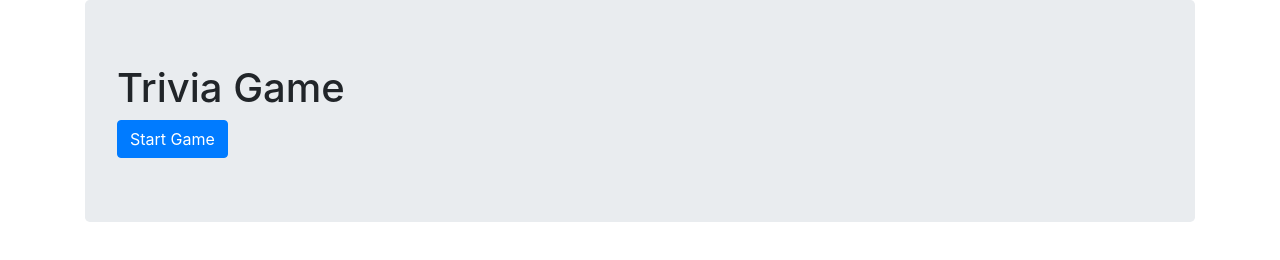
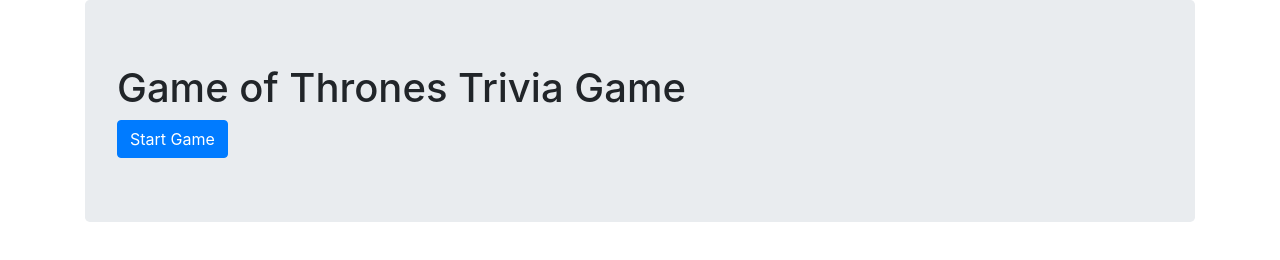
Before and after one commit to Jakenbake20/triviaGame, a plain HTML site: page index.html in a window 1280 px wide. Drawn offline with nearby package versions, Linux system fonts and the light colour scheme.

Commit message:
modified index doc

```diff
--- a/index.html
+++ b/index.html
@@ -15,12 +15,13 @@
   <body>
     <div class="container">
       <div class="jumbotron">
-        <h1>Trivia Game</h1>
+        <h1>Game of Thrones     Trivia Game</h1>
         <button class="btn btn-primary">Start Game</button>
       </div>
 
       <h2 id="timer"></h2>
       <div id="game"></div>
+      <!-- <div id="answers"></div> -->
     </div>
 
     <script
@@ -28,6 +29,7 @@
       integrity="sha256-CSXorXvZcTkaix6Yvo6HppcZGetbYMGWSFlBw8HfCJo="
       crossorigin="anonymous"
     ></script>
+    <script src= "assets/questions.js"></script>
     <script src="assets/java.js"></script>
   </body>
 </html>
```
